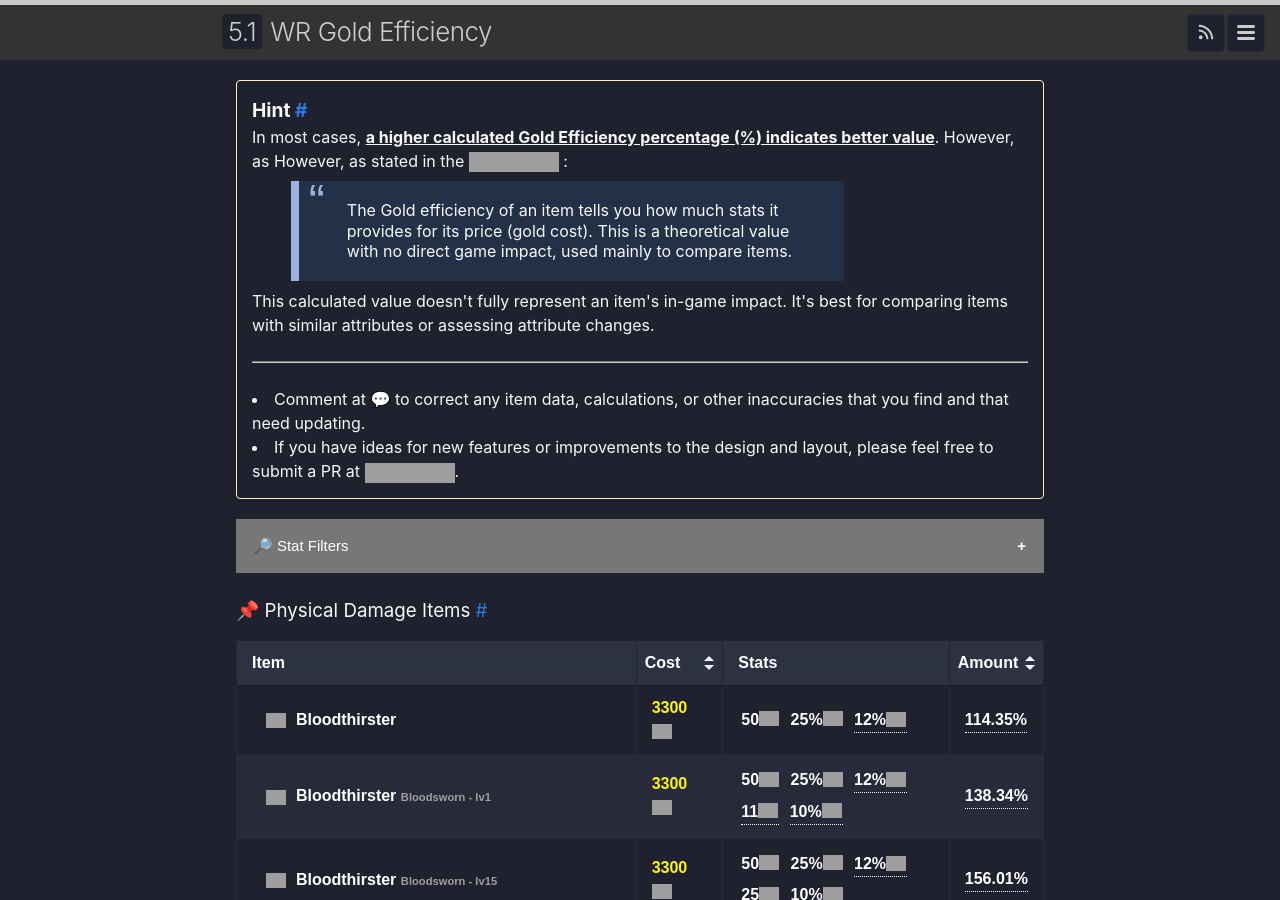
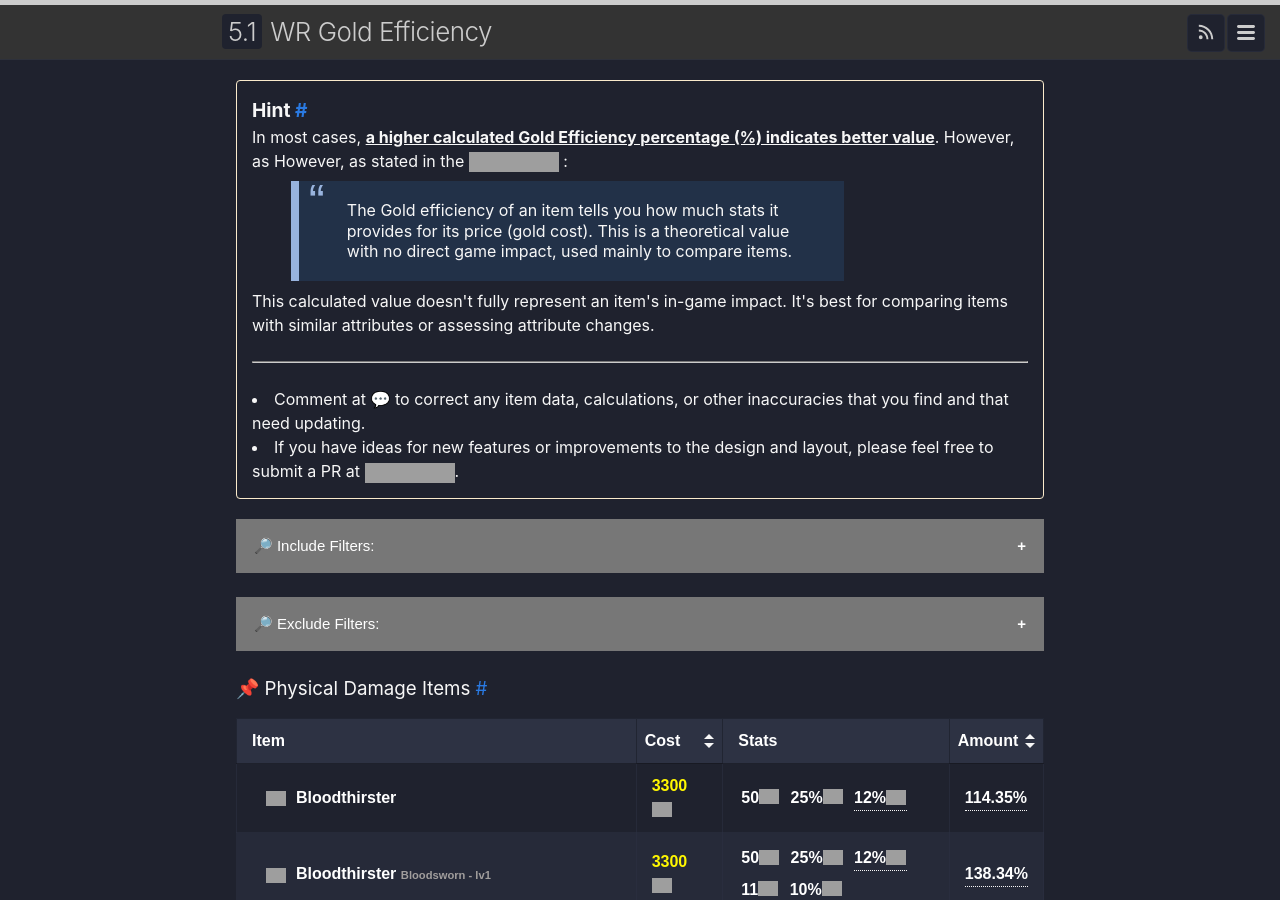
Before and after one commit to changchiyou/wildrift-gold-efficiency, a Jekyll site: the page built from _pages/5_1.md, in a window 1280 px wide and 900 px high, cut to the strip 0-900 px from the top of the window. Built offline with Jekyll 4.4.1, drawn with Linux system fonts in a browser that asks for light colours; a script that is not in the unit is left out; comment, search, counter and statistics services are not loaded; grey boxes are pictures that could not be loaded.

Commit message:
feat: include & exclude filters

```diff
--- a/_includes/filter.html
+++ b/_includes/filter.html
@@ -1,4 +1,4 @@
-<button class="collapsible" id="stat-filters">🔎 Stat Filters <span id="selected-icons"></span></button>
+<button class="collapsible" id="include-filters">🔎 Include Filters: <span id="included-icons"></span></button>
 <div class="item-filter-wrap">
     {% assign stats = site.data.[include.stats] %}
 
@@ -22,8 +22,43 @@
                     {% continue %}
                 {% endif %}
                 {% assign stat_id = stat[0] | downcase | replace: " ", "-" | replace: "%", "percentage" %}
-                <label for="filter-{{ stat_id }}">
-                    <input type="checkbox" name='{{ type }}' id="filter-{{ stat_id }}" value="filter-{{ stat_id }}" class="filter">
+                <label for="include-{{ stat_id }}">
+                    <input type="checkbox" name='{{ type }}' id="include-{{ stat_id }}" value="include-{{ stat_id }}" class="filter include-filter">
+                    {% assign stat_name = stat[0] %}
+                    <span><span class="target-stat in-filter">{% include stat_image.html type=stat_name stats=page.data.stats classes="in-filter" %}</span> {{ stat_name }}</span>
+                </label>
+            {% endfor %}
+        </fieldset>
+    {% endfor %}
+</div>
+<br>
+
+<button class="collapsible" id="exclude-filters">🔎 Exclude Filters: <span id="excluded-icons"></span></button>
+<div class="item-filter-wrap">
+    {% assign stats = site.data.[include.stats] %}
+
+    {% assign types = "" | split: "|" %}
+
+    {% for stat in stats %}
+        {% assign type = stat[1].type %}
+        {% if type == "" %}
+            {% continue %}
+        {% endif %}
+        {% unless types contains type %}
+            {% assign types = types | push: type %}
+        {% endunless %}
+    {% endfor %}
+
+    {% for type in types %}
+        <fieldset class="item-filter">
+            <label class="title">{{ type }}</label>
+            {% for stat in stats %}
+                {% if stat[1].type != type %}
+                    {% continue %}
+                {% endif %}
+                {% assign stat_id = stat[0] | downcase | replace: " ", "-" | replace: "%", "percentage" %}
+                <label for="exclude-{{ stat_id }}">
+                    <input type="checkbox" name='{{ type }}' id="exclude-{{ stat_id }}" value="exclude-{{ stat_id }}" class="filter exclude-filter">
                     {% assign stat_name = stat[0] %}
                     <span><span class="target-stat in-filter">{% include stat_image.html type=stat_name stats=page.data.stats classes="in-filter" %}</span> {{ stat_name }}</span>
                 </label>
@@ -36,64 +71,99 @@
 <script src={{ "/assets/js/renderTable.js" | relative_url }}></script>
 <script>
     function toggleElements() {
-        var checkboxes = document.querySelectorAll('input[type="checkbox"].filter');
-        var anyChecked = false;
-        var selectedIcons = [];
+        var includeCheckboxes = document.querySelectorAll('input[type="checkbox"].include-filter');
+        var excludeCheckboxes = document.querySelectorAll('input[type="checkbox"].exclude-filter');
+        var anyIncludeChecked = false;
+        var anyExcludeChecked = false;
+        var includedIcons = [];
+        var excludedIcons = [];
 
-        checkboxes.forEach(function(checkbox) {
+        includeCheckboxes.forEach(function(checkbox) {
             if (checkbox.checked) {
-                anyChecked = true;
+                anyIncludeChecked = true;
                 var iconHtml = checkbox.nextElementSibling.querySelector('.target-stat').innerHTML;
-                selectedIcons.push(iconHtml);
+                includedIcons.push(iconHtml);
             }
         });
 
-        // Update the span with selected icons
-        var selectedIconsSpan = document.getElementById('selected-icons');
-        selectedIconsSpan.innerHTML = selectedIcons.length ? ` (${selectedIcons.join(', ')})` : '';
+        excludeCheckboxes.forEach(function(checkbox) {
+            if (checkbox.checked) {
+                anyExcludeChecked = true;
+                var iconHtml = checkbox.nextElementSibling.querySelector('.target-stat').innerHTML;
+                excludedIcons.push(iconHtml);
+            }
+        });
+
+        // Update the spans with selected icons
+        var includedIconsSpan = document.getElementById('included-icons');
+        includedIconsSpan.innerHTML = includedIcons.length ? ` (${includedIcons.join(', ')})` : '';
+
+        var excludedIconsSpan = document.getElementById('excluded-icons');
+        excludedIconsSpan.innerHTML = excludedIcons.length ? ` (${excludedIcons.join(', ')})` : '';
 
         var rows = document.querySelectorAll('tr.item-row:not(.compare)');
 
-        if (!anyChecked) {
+        if (!anyIncludeChecked && !anyExcludeChecked) {
             rows.forEach(function(row) {
                 row.style.display = 'table-row';
             });
         } else {
-            var selected_stats = []
+            var include_stats = [];
+            var exclude_stats = [];
 
-            checkboxes.forEach(function(checkbox) {
-                if (checkbox.checked){
-                    selected_stats.push(checkbox.id)
+            includeCheckboxes.forEach(function(checkbox) {
+                if (checkbox.checked) {
+                    include_stats.push(checkbox.id.replace('include-', ''));
+                }
+            });
+
+            excludeCheckboxes.forEach(function(checkbox) {
+                if (checkbox.checked) {
+                    exclude_stats.push(checkbox.id.replace('exclude-', ''));
                 }
             });
 
             rows.forEach(function(row) {
-                var matched = true;
-                selected_stats.forEach(function(selected_stat){
-                    if (! row.classList.contains(selected_stat)){
-                        matched = false;
+                var includeMatched = true;
+                var excludeMatched = false;
+
+                include_stats.forEach(function(include_stat) {
+                    if (!row.classList.contains(include_stat)) {
+                        includeMatched = false;
                     }
-                })
+                });
 
-                row.style.display = matched ? 'table-row' : 'none';
+                exclude_stats.forEach(function(exclude_stat) {
+                    if (row.classList.contains(exclude_stat)) {
+                        excludeMatched = true;
+                    }
+                });
+
+                row.style.display = (includeMatched && !excludeMatched) ? 'table-row' : 'none';
             });
         }
 
         var active_tds = document.querySelectorAll('td.toggle-trigger.active');
         active_tds.forEach(function(td) {
-            td.classList.toggle("active")
+            td.classList.toggle("active");
         });
 
         var compare_rows = document.querySelectorAll('tr.compare.active');
         compare_rows.forEach(function(row) {
-            row.classList.toggle("active")
+            row.classList.toggle("active");
         });
 
         renderRowColors();
     }
 
-    var checkboxes = document.querySelectorAll('input[type="checkbox"].filter');
-    checkboxes.forEach(function(checkbox) {
+    var includeCheckboxes = document.querySelectorAll('input[type="checkbox"].include-filter');
+    var excludeCheckboxes = document.querySelectorAll('input[type="checkbox"].exclude-filter');
+
+    includeCheckboxes.forEach(function(checkbox) {
+        checkbox.addEventListener('click', toggleElements);
+    });
+
+    excludeCheckboxes.forEach(function(checkbox) {
         checkbox.addEventListener('click', toggleElements);
     });
 
@@ -107,9 +177,9 @@
             this.classList.toggle("active");
             var content = this.nextElementSibling;
             if (content.style.maxHeight){
-            content.style.maxHeight = null;
+                content.style.maxHeight = null;
             } else {
-            content.style.maxHeight = content.scrollHeight + "px";
+                content.style.maxHeight = content.scrollHeight + "px";
             }
         });
     }
--- a/_includes/items_table.html
+++ b/_includes/items_table.html
@@ -23,7 +23,7 @@
             {% if item.category == include.category %}
                 {% assign filters = "" %}
                 {% for stat in item.stats %}
-                    {% capture filters %}{{ filters }} filter-{{ stat.type | downcase | replace: " ", "-" | replace: "%", "percentage" }}{% endcapture %}
+                    {% capture filters %}{{ filters }} {{ stat.type | downcase | replace: " ", "-" | replace: "%", "percentage" }}{% endcapture %}
                 {% endfor %}
 
                 {% assign exclude = false  %}
```
